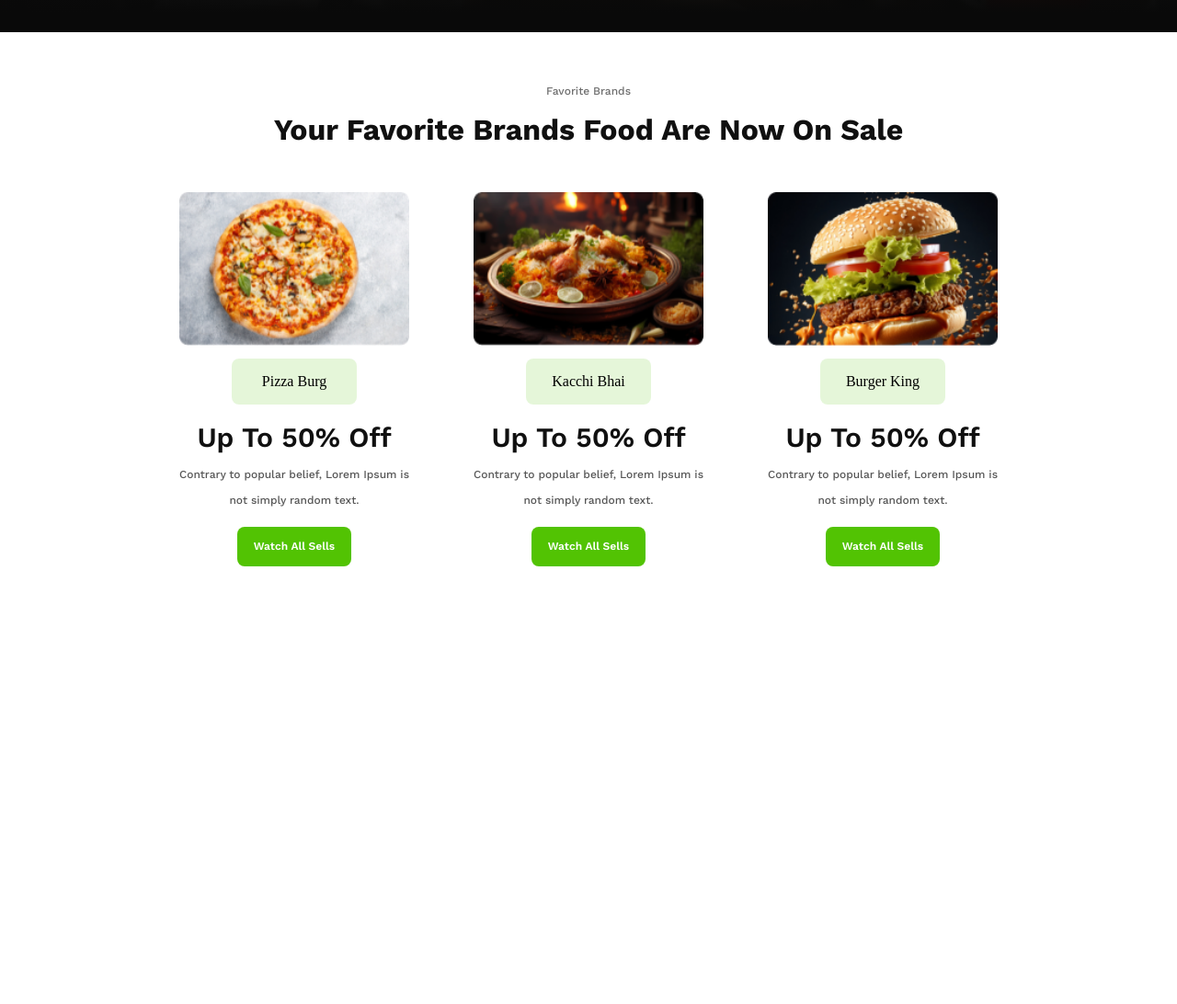
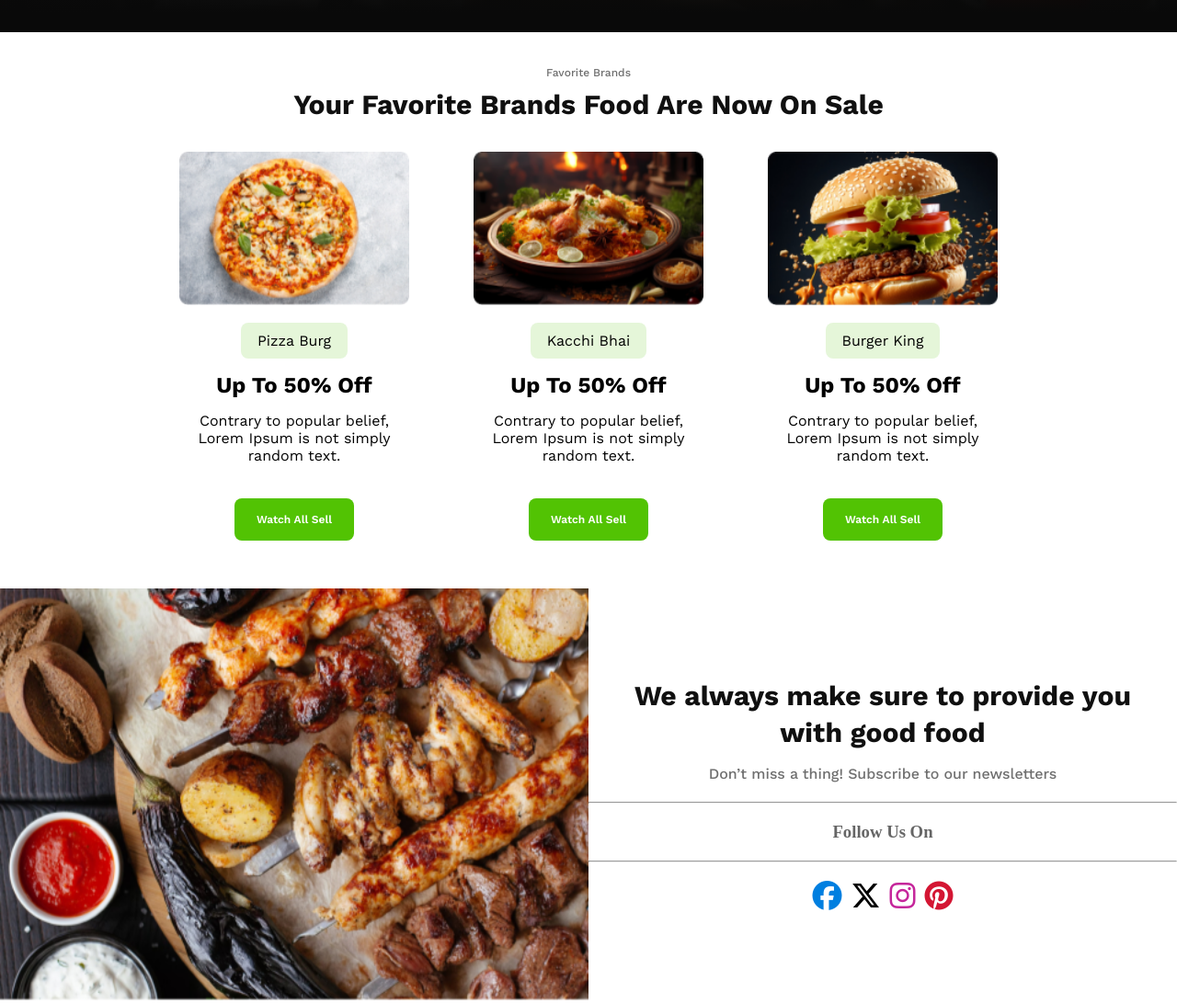
Before and after one commit to SoumenBaral/Good-Food-Restaurant-Project, a plain HTML site: page index.html in a window 1280 px wide. Shown: the part 580-1672 px from the top of the page at 92% size. Before the commit the page ends 1246 px from the top, so only its background shows below. Drawn offline with nearby package versions, Linux system fonts and the light colour scheme.

Commit message:
new section added

```diff
--- a/index.html
+++ b/index.html
@@ -5,7 +5,7 @@
     <meta name="viewport" content="width=device-width, initial-scale=1.0">
     <title>FoodiPi Restaurant</title>
     <link rel="stylesheet" href="style/style.css">
-
+    <script src="https://kit.fontawesome.com/00bb76791e.js" crossorigin="anonymous"></script>
 </head>
 <body>
     <header>
@@ -21,51 +21,68 @@
             </div>
         </section>
 
-        <section class="CartSection">
-            <div>
-                <p class="subtitle">Favorite Brands</p>
-                <h1 class="title">Your Favorite Brands Food Are Now On Sale</h1>
-            </div>
-            <div class="cartContainer">
-                <div class="cart">
-                    <div class="imgContainer">
-                        <img src="assets/pizza.png" alt="">
+        <section class="Cart-Box">
+            <p class="subtitle">Favorite Brands</p>
+            <h1 class="title">Your Favorite Brands Food Are Now On Sale</h1>
+            <div class="cart__container">
+                <div class="card">
+                    <div class="image-box">
+                        <img  src="assets/pizza.png" alt="" srcset="">
                     </div>
-                    <div class="food">
-                        <span class="foodName">Pizza Burg</span>
-                    </div>
-                    <div class="descriptions">
-                    <h1>Up To 50% Off</h1>
-                    <p>Contrary to popular belief, Lorem Ipsum is not simply random text.</p>
-                    <button class="btn">Watch All Sells</button>
-                    </div>
-                </div>
-                <div class="cart">
-                    <div class="imgContainer">
-                        <img src="assets/biriyani.png" alt="">
-                    </div>
-                    <div class="food">
-                        <span class="foodName">Kacchi Bhai</span>
+                    <div class="shop">
+                        <span>Pizza Burg</span>
                     </div>
                     <h1>Up To 50% Off</h1>
                     <p>Contrary to popular belief, Lorem Ipsum is not simply random text.</p>
-                    <button class="btn">Watch All Sells</button>
+                    <button class="btn">Watch All Sell</button>
                 </div>
-                <div class="cart">
-                    <div class="imgContainer">
-                        <img src="assets/burger.png" alt="">
+                <div class="card">
+                    <div class="image-box">
+                        <img  src="assets/biriyani.png" alt="" srcset="">
                     </div>
-                    <div class="food">
-                        <span class="foodName">Burger King</span>
+                    <div class="shop">
+                        <span>Kacchi Bhai</span>
                     </div>
                     <h1>Up To 50% Off</h1>
                     <p>Contrary to popular belief, Lorem Ipsum is not simply random text.</p>
-                    <button class="btn">Watch All Sells</button>
+                    <button class="btn">Watch All Sell</button>
+                </div>
+                <div class="card">
+                    <div class="image-box">
+                        <img  src="assets/burger.png" alt="" srcset="">
+                    </div>
+                    <div class="shop">
+                        <span>Burger King</span>
+                    </div>
+                    <h1>Up To 50% Off</h1>
+                    <p>Contrary to popular belief, Lorem Ipsum is not simply random text.</p>
+                    <button class="btn">Watch All Sell</button>
                 </div>
             </div>
         </section>
+        <section class="AboutSection">
+            <div class="aboutImg">
+              <img src="assets/foods.png" alt="">
+            </div>
+            <div class="aboutContent">
+               <div>
+                    <div class="aboutdiscription">
+                        <h1 class="title">We always make sure to provide you with good food</h1>
+                        <p class="subtitle">Don’t miss a thing! Subscribe to our newsletters</p>
+                        <hr>
+                        <h3 >Follow Us On</h3>
+                        <hr>
+                    </div>
 
-
+                    <div class="iconContainer">
+                        <i class="fa-brands fa-facebook fa-2x" style="color: #007fe0;"></i>
+                        <i class="fa-brands fa-x-twitter fa-2x"></i>
+                        <i class="fa-brands fa-instagram fa-2x" style="color: #c5269b;"></i>
+                        <i class="fa-brands fa-pinterest fa-2x" style="color: #d41633;"></i>
+                    </div>
+               </div>
+            </div>
+          </section>
     </main>
     <footer>
 
--- a/style/style.css
+++ b/style/style.css
@@ -24,22 +24,23 @@
 .hero .hero__container .subtitle{
     color: rgb(255, 255, 255);
     font-family: Work Sans;
-    font-size: 18px;
+    font-size: 20px;
     font-weight: 600;
-    line-height: 22px;
+    line-height: 24px;
     letter-spacing: 0%;
     text-align: center;
     opacity: 0.8;
+    margin-bottom: 10spx;
 }
 .hero .hero__container .title{
     color: rgb(255, 255, 255);
     font-family: Work Sans;
-    font-size: 34px;
+    font-size: 40px;
     font-weight: 700;
-    line-height: 40px;
+    line-height: 50px;
     letter-spacing: 0%;
     text-align: center;
-    margin: 10px 0px;
+    margin-bottom: 20px;
 }
 .hero  .hero__container .para{
     color: rgb(255, 255, 255);
@@ -52,26 +53,39 @@
     opacity: 0.7;
 }
 .btn{
-
     border-radius: 8px;
-    padding: 10px 18px 10px 18px;
     background: rgb(82, 195, 3);
-    margin-top: 15px;
+    gap: 10;
+    padding: 18px 24px 18px 24px;
+    cursor: pointer;
+    /* Inside Auto Layout */
+    flex: none;
+    order: 1;
+    flex-grow: 0;
+    margin: 22px 0px;
     color: rgb(255, 255, 255);
     font-family: Work Sans;
     font-size: 12px;
     font-weight: 600;
-    line-height: 23px;
+    line-height: 10px;
     letter-spacing: 0%;
     text-align: center;
     border: none;
-    cursor: pointer;
+
 }
-.CartSection{
 
-    margin-top: 50px;
+.Cart-Box .title{
+    color: rgb(16, 16, 16);
+    font-family: Work Sans;
+    font-size: 30px;
+    font-weight: 700;
+    line-height: 42px;
+    letter-spacing: 0px;
+    text-align: center;
+    margin-bottom: 20px;
 }
-.CartSection .subtitle{
+.Cart-Box .subtitle{
+    margin-top: 30px;
     color: rgb(16, 16, 16);
     font-family: Work Sans;
     font-size: 12px;
@@ -80,77 +94,85 @@
     letter-spacing: 0%;
     text-align: center;
     opacity: 0.6;
-    margin-bottom: 10px;
+}
+.cart__container{
+    display: flex;
+    /* flex-direction: column; */
+    justify-content: center;
+    align-items: center;
+    margin: 30px;
+    gap: 70px;
+    font-family: Work Sans;
 
 }
-.CartSection .title{
-    color: rgb(16, 16, 16);
-    font-family: Work Sans;
-    font-size: 32px;
-    font-weight: 700;
-    line-height: 36px;
-    letter-spacing: 0%;
+.card{
+    max-width: 250px;
+    display: flex;
+    flex-direction: column;
+    align-items: center;
+    justify-content: center;
+    gap: 15px;
     text-align: center;
-    margin-bottom: 20px;
 }
-.CartSection .imgContainer{
-    max-width: 250px;
+.card .image-box{
+    width: 250px;
 }
-.CartSection .imgContainer img{
+.card .image-box img{
     width: 100%;
 }
-.cartContainer{
+.card  .shop{
+
+    border-radius: 8px;
+    background: rgba(82, 195, 3, 0.15);
+    padding: 10px 18px 10px 18px;
+}
+.AboutSection{
     display: flex;
-    justify-content: center;
-    align-items: center;
-    gap: 70px;
-    margin: 50px 0px;
+    text-align: center;
 
 }
-.cartContainer .cart{
-    text-align: center;
-    max-width: 250px;
+.AboutSection .aboutImg{
+    width: 50%;
 }
-.cartContainer h1{
-    margin: 10px 0px;
-    color: rgb(16, 16, 16);
-    font-family: Work Sans;
-    font-size: 30px;
-    font-weight: 600;
-    line-height: 32px;
-    letter-spacing: 0%;
-    text-align: center;
+.AboutSection .aboutImg img{
+    width: 100%;
 }
-.cartContainer p{
-    color: rgb(16, 16, 16);
-    font-family: Work Sans;
-    font-size: 12px;
-    font-weight: 500;
-    line-height: 28px;
-    letter-spacing: 0%;
-    text-align: center;
-    opacity: 0.7;
-
-}
-.food{
+.AboutSection .aboutContent{
+    width: 50%;
     display: flex;
     justify-content: center;
     align-items: center;
 }
-.cartContainer .foodName{
-    border-radius: 8px;
-    position: static;
-    width: 100px;
-    height: 30px;
-    /* Auto layout */
+.AboutSection .title{
+    color: rgb(16, 16, 16);
+    font-family: Work Sans;
+    font-size: 30px;
+    font-weight: 700;
+    line-height: 40px;
+    letter-spacing: 0%;
+    text-align: center;
+    padding: 15px;
+}
+.AboutSection .subtitle{
+    color: rgb(16, 16, 16);
+    font-family: Work Sans;
+    font-size: 16px;
+    font-weight: 500;
+    line-height: 20px;
+    letter-spacing: 0%;
+    opacity: 0.6;
+    margin-bottom: 20px;
+
+
+}
+.aboutdiscription h3{
+    padding: 20px 0px;
+    opacity: 0.6;
+
+}
+.aboutContent .iconContainer{
     display: flex;
-    flex-direction: row;
     justify-content: center;
-    align-items: center;
-
-    background: rgba(82, 195, 3, 0.15);
-
-    padding: 10px 18px 10px 18px;
-
-    margin: 10px 0px;
+    gap: 10px;
+    margin: 20px;
 }
```
